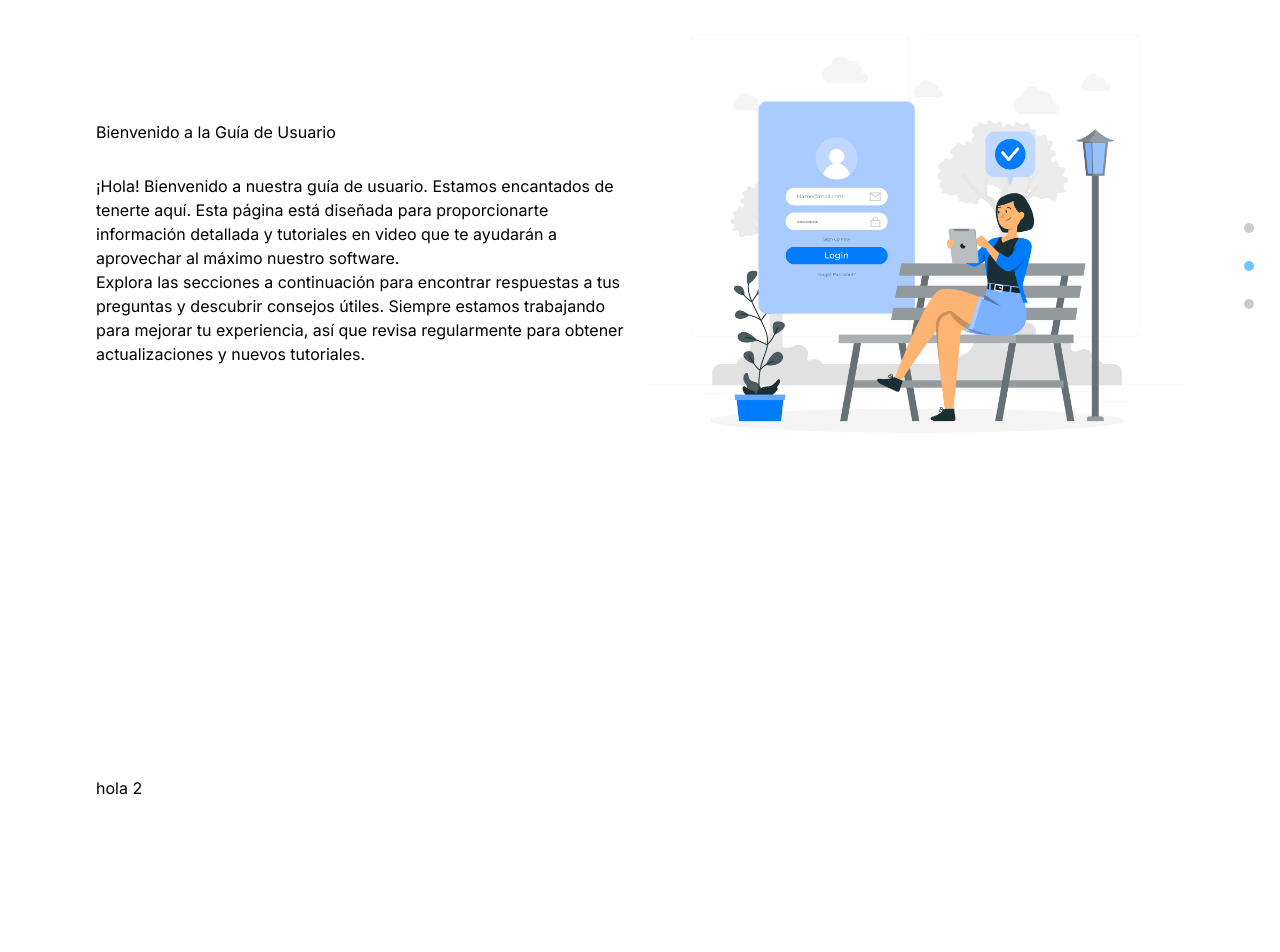
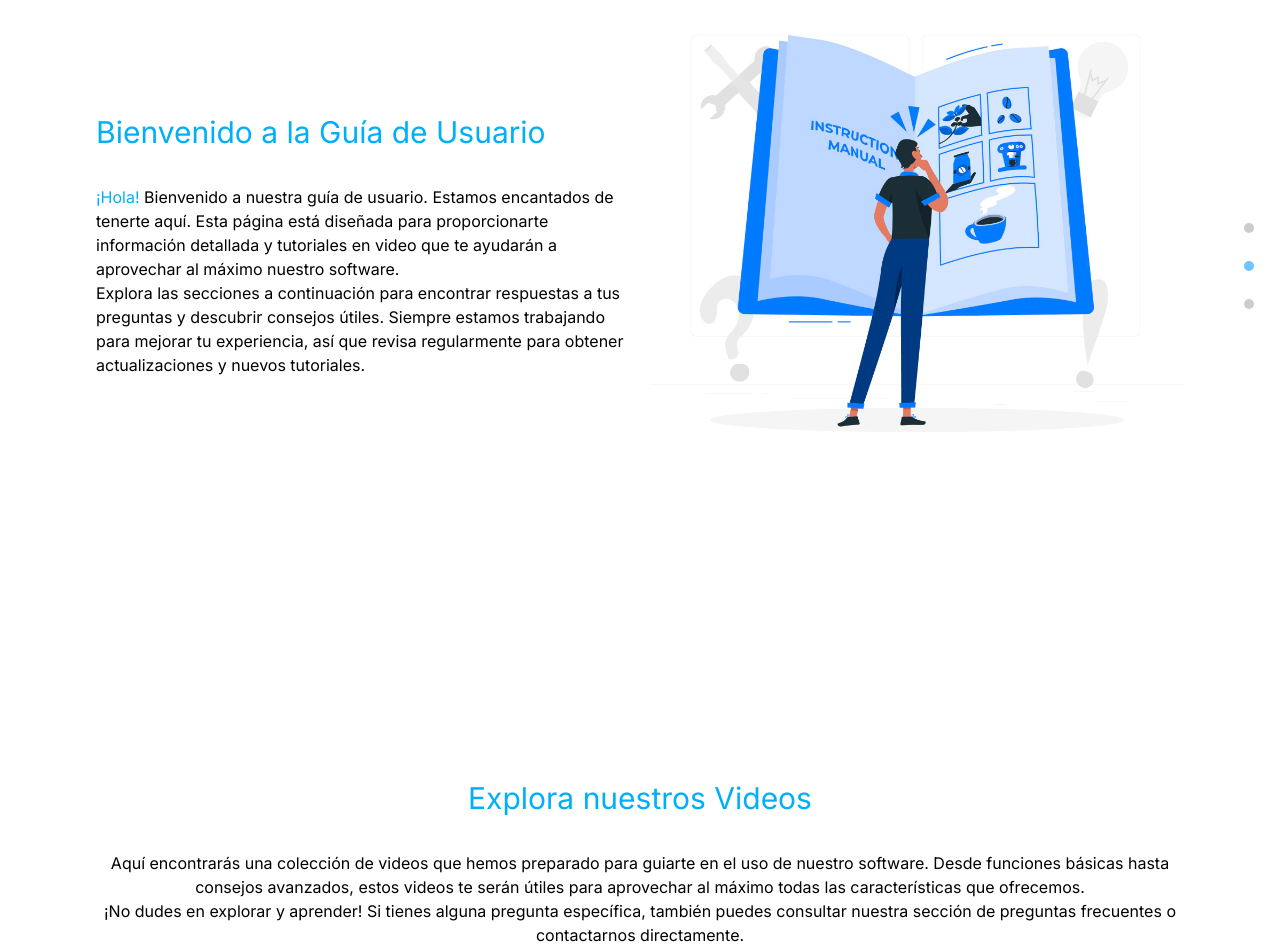
Before and after one commit to SwordGenius/proyecto_aura_front, a Next.js app: page / in a window 1280 px wide. Shown: the part 120-1072 px from the top of the page. Built offline with nearby package versions, Linux system fonts and the light colour scheme.

Commit message:
scroll de guide corregido

```diff
--- a/src/app/components/Guide.js
+++ b/src/app/components/Guide.js
@@ -41,7 +41,7 @@ const Guide = () => {
                     <div className="textWelcolme">
                         <h1 className="titleWelcome">Bienvenido a la Guía de Usuario</h1>
                         <p>
-                            ¡Hola! Bienvenido a nuestra guía de usuario. Estamos encantados de tenerte aquí.
+                            <span className="spanHola">¡Hola!</span> Bienvenido a nuestra guía de usuario. Estamos encantados de tenerte aquí.
                             Esta página está diseñada para proporcionarte información detallada y tutoriales
                             en video que te ayudarán a aprovechar al máximo nuestro software.
                         </p>
@@ -53,14 +53,25 @@ const Guide = () => {
                     </div>
 
                     <div className="imgWelcome">
-                        <img className="imageWelcome" src={"/assets/img-login.jpg"} alt="img-login-central.jpg" />
+                        <img className="imageWelcome" src={"/assets/4155601.jpg"} alt="img de ayuda" />
 
                     </div>
                 </div>
             </div>
 
             <div className="guide-section" ref={sectionRefs[1]}>
-                <h1>hola 2</h1>
+                <div className="container-guide1">
+                    <h2 className="titleWelcome2">Explora nuestros Videos</h2>
+                    <p>
+                        Aquí encontrarás una colección de videos que hemos preparado para guiarte en el uso de nuestro software.
+                        Desde funciones básicas hasta consejos avanzados, estos videos te serán útiles para aprovechar al máximo todas
+                        las características que ofrecemos.
+                    </p>
+                    <p>
+                        ¡No dudes en explorar y aprender! Si tienes alguna pregunta específica, también puedes consultar nuestra sección
+                        de preguntas frecuentes o contactarnos directamente.
+                    </p>
+                </div>
             </div>
 
             <div className="guide-section" ref={sectionRefs[2]}>
--- a/src/styles/StylesGuide.css
+++ b/src/styles/StylesGuide.css
@@ -8,7 +8,7 @@
 .guide-section {
     height: 100vh;
     scroll-snap-type: y mandatory;
-    overflow-y: scroll;
+    overflow-y: hidden;
 }
 
 .navigation-buttons {
@@ -25,7 +25,7 @@
     width: 10px;
     height: 10px;
     border-radius: 50%;
-    margin: 0 0 28px 0; /* Porcentaje del ancho total */
+    margin: 0 0 28px 0;
     background-color: #ccc;
     border: none;
     cursor: pointer;
@@ -35,23 +35,38 @@
     background-color: #6fc5ff;
 }
 
-.imageWelcome{
+.imageWelcome {
     width: 100%;
 }
 
 .container-guide0 {
     display: grid;
-    grid-template-columns: 1fr 1fr; /* Dos columnas de igual tamaño */
-    grid-gap: 20px; /* Espaciado entre las columnas */
+    grid-template-columns: 1fr 1fr;
+    grid-gap: 20px;
     align-items: center;
 
     @media (max-width: 768px) {
-        grid-template-columns: 1fr; /* Una columna en dispositivos móviles */
-        text-align: center; /* Centra el texto en dispositivos móviles */
-
+        grid-template-columns: 1fr;
+        text-align: center;
     }
 }
 
-.titleWelcome{
+.titleWelcome {
     margin-bottom: 30px;
+    font-size: 30px;
+    color: #00affa;
 }
+
+.spanHola {
+    color: #00affa;
+}
+
+.container-guide1 {
+    text-align: center;
+}
+
+.titleWelcome2 {
+    margin-bottom: 30px;
+    font-size: 30px;
+    color: #00affa;
+}
```
